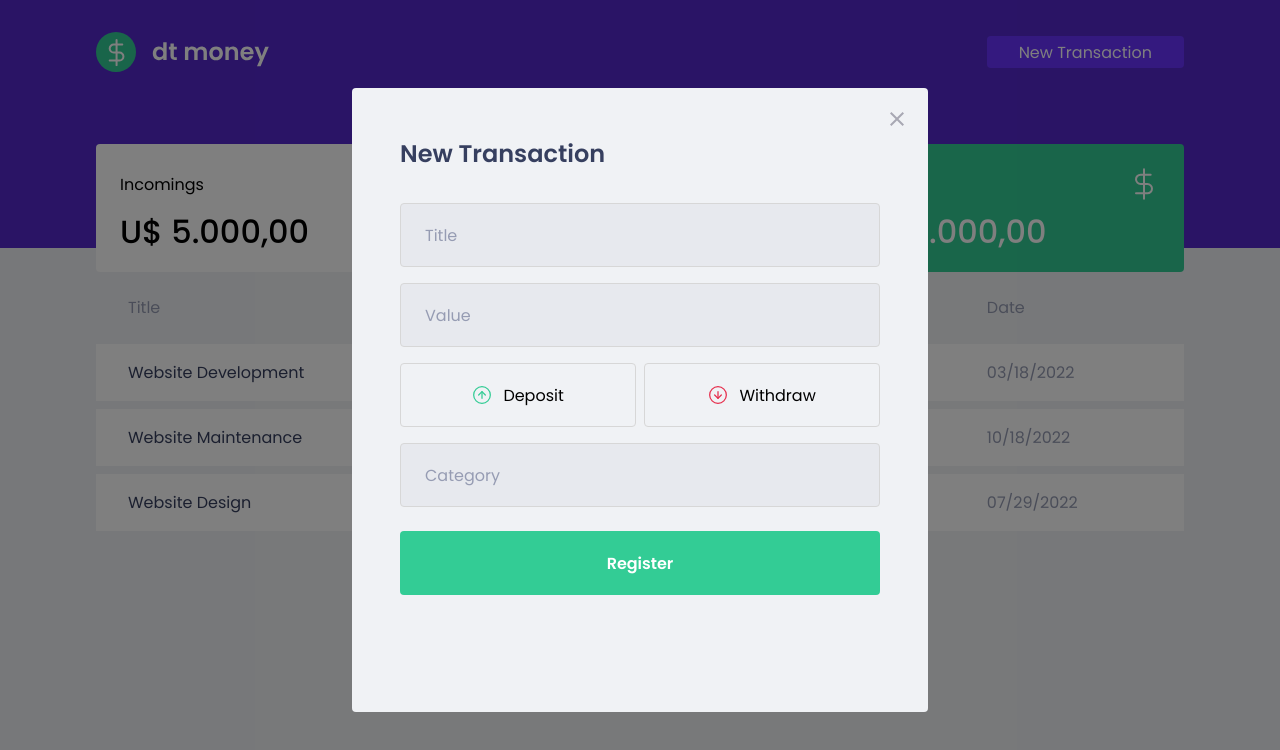
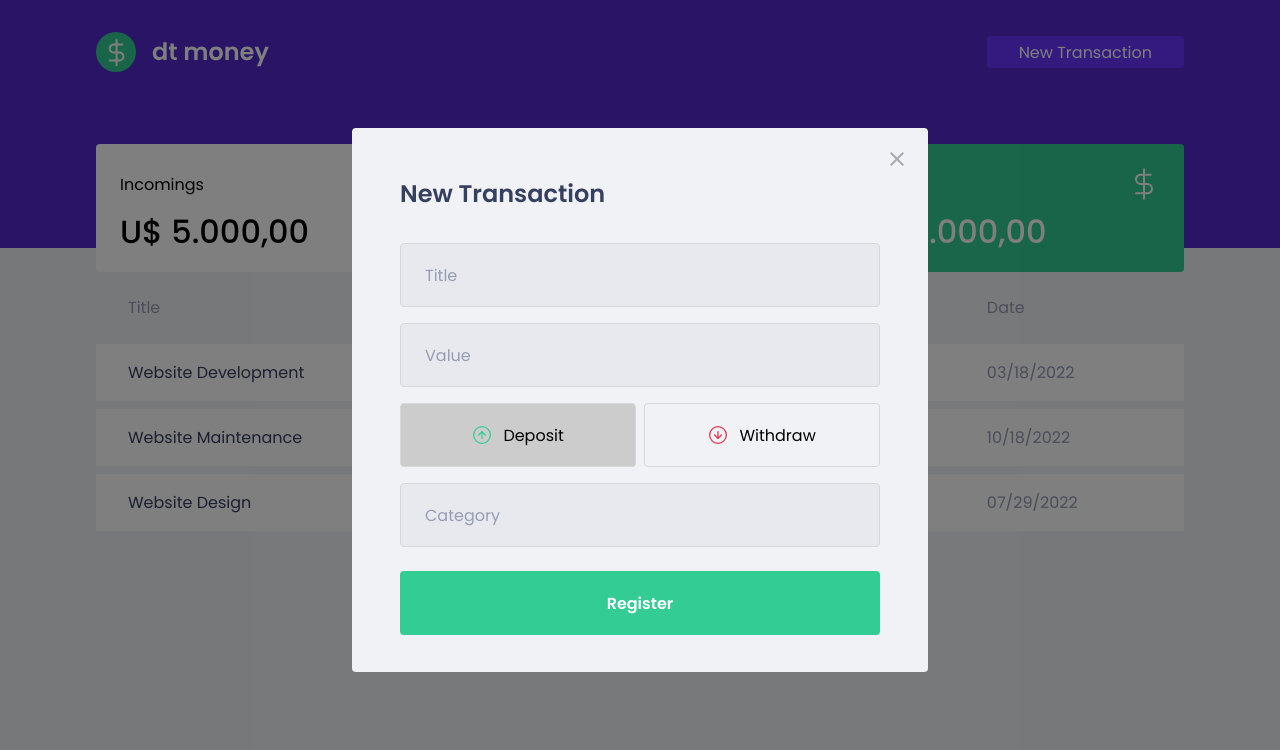
Before and after one commit to diegoferreirapinto/dtmoney_rocketseat, a React (Create React App) app: page / in a window 1280 px wide. Both pictures are taken after a click on the button "New Transaction". Shown: the top 750 px of the page. Built offline with nearby package versions, Linux system fonts and the light colour scheme; no server answers; what miragejs would draw is missing.

Commit message:
Update Modal CSS #4

```diff
--- a/src/components/NewTransactionModal/index.tsx
+++ b/src/components/NewTransactionModal/index.tsx
@@ -1,14 +1,19 @@
 import Modal from 'react-modal';
-import { Container, TransactionTypeContainer } from './styles';
+import { Container, RadioBox, TransactionTypeContainer } from './styles';
 import depositImg from "../../assets/entradas.svg";
 import withdrawImg from "../../assets/saidas.svg";
 import closeImg from "../../assets/close.svg";
+import { useState } from 'react';
 interface NewTransactionModalProps {
   isOpen: boolean;
   onRequestClose: () => void;
 }
 
 export function NewTransactionModal({ isOpen, onRequestClose }: NewTransactionModalProps) {
+
+  const [type, setType] = useState('deposit');
+
+
   return (
 
 
@@ -46,14 +51,23 @@
 
 
         <TransactionTypeContainer>
-          <button type="button">
+          <RadioBox
+            type="button"
+            onClick={() => { setType('deposit') }}
+            isActive={type === 'deposit'}
+
+          >
             <img src={depositImg} alt="Deposit" />
             <span>Deposit</span>
-          </button>
-          <button type="button">
+          </RadioBox>
+          <RadioBox
+            type="button"
+            onClick={() => { setType('withdraw') }}
+            isActive={type === 'withdraw'}
+          >
             <img src={withdrawImg} alt="Withdraw" />
             <span>Withdraw</span>
-          </button>
+          </RadioBox>
         </TransactionTypeContainer>
 
         <input
--- a/src/components/NewTransactionModal/styles.ts
+++ b/src/components/NewTransactionModal/styles.ts
@@ -62,13 +62,19 @@
   grid-template-columns: 1fr 1fr;
   gap: 0.5rem;
 
+`
+
+interface RadioBoxProps {
+  isActive: boolean;
+}
 
 
-  button{
+export const RadioBox = styled.button<RadioBoxProps>`
+
   width: 14.75rem;
   height: 4rem;
   border-radius: 0.25rem;
-    background: transparent;
+  background: ${(props) => props.isActive ? '#ccc' : 'transparent'};
   border: 1px solid #d7d7d7;
   gap: 0.7rem;
   display: flex;
@@ -92,11 +98,4 @@
     color:var(--title);
   }
 
-
-
-  }
-
-
-
-
 `
--- a/src/styles/global.ts
+++ b/src/styles/global.ts
@@ -68,7 +68,7 @@
   }
   .react-modal-content{
     width: 100%;
-    height: 39rem;
+    height: 34rem;
     max-width: 36rem;
     background: var(--background);
     padding: 3rem;
```
Lines whose indentation alone changed are shown as unchanged.
